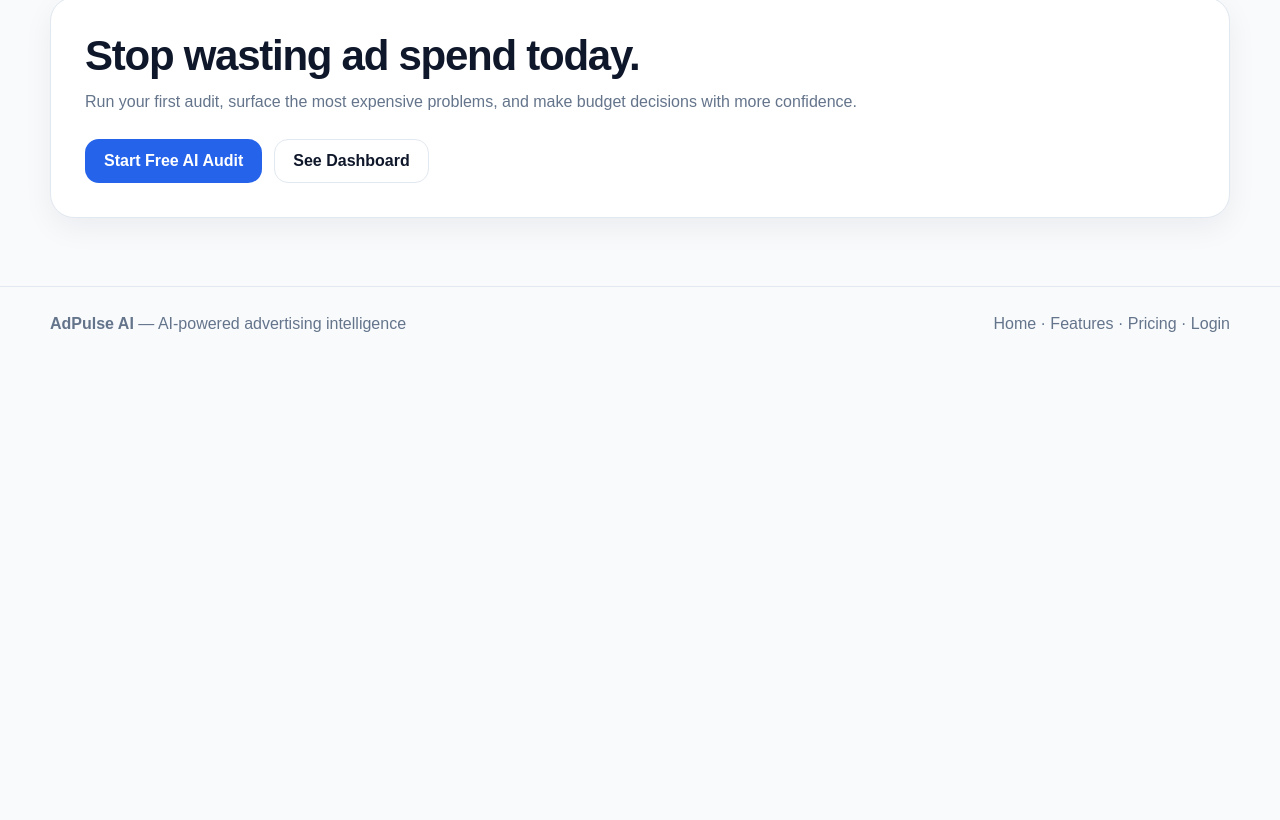
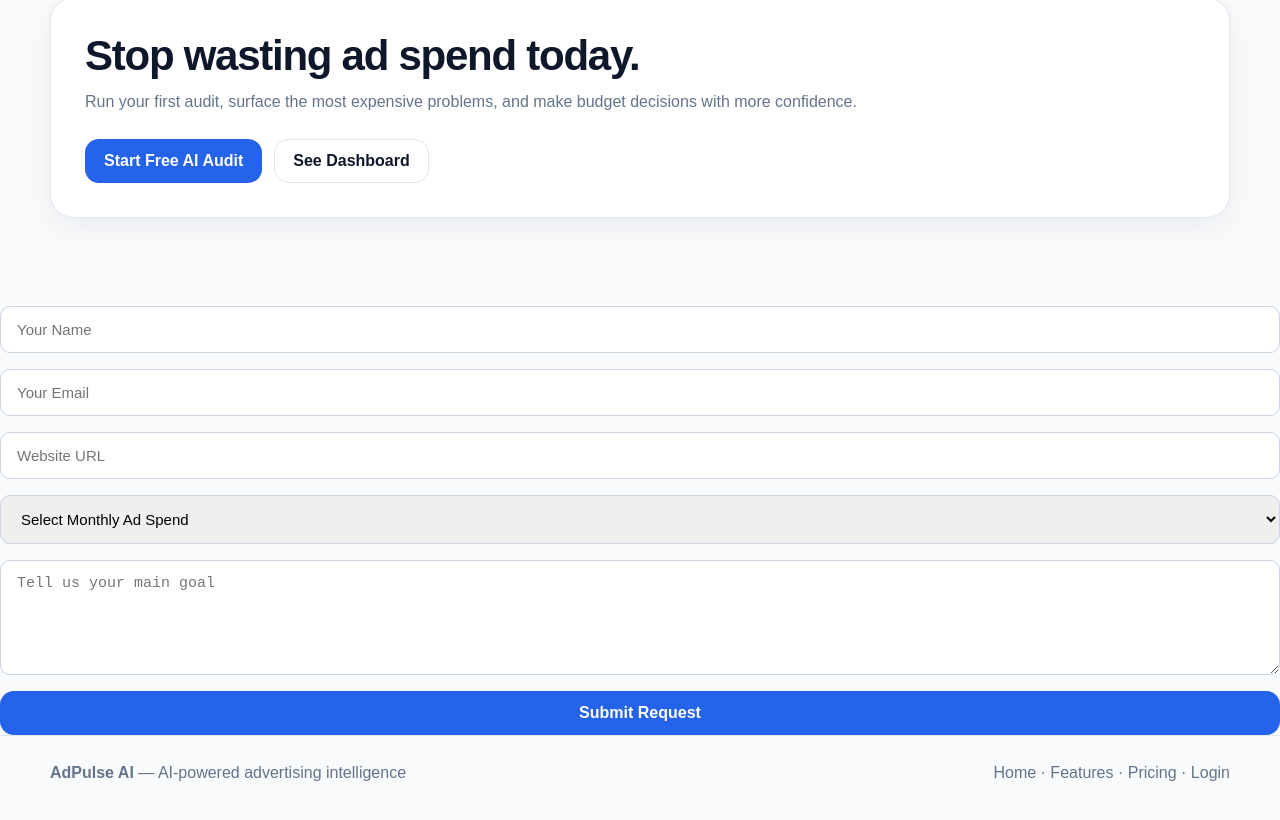
Before and after one commit to srinivarmab/adpulse-web, a Next.js app: page / in a window 1280 px wide. Shown: the part 3928-4748 px from the top of the page. Before the commit the page ends 4303 px from the top, so only its background shows below. Built offline with nearby package versions, Linux system fonts and the light colour scheme.

Commit message:
Update page.js

```diff
--- a/app/page.js
+++ b/app/page.js
@@ -243,6 +243,33 @@ export default function Page() {
           </div>
         </div>
       </section>
+                  <form
+  action="https://formsubmit.co/srinivarmab@gmail.com"
+  method="POST"
+  style={{ display: "grid", gap: 16, marginTop: 20 }}
+>
+
+  <input type="hidden" name="_subject" value="New AdPulse Lead 🚀" />
+  <input type="hidden" name="_captcha" value="false" />
+
+  <input name="name" type="text" placeholder="Your Name" style={inputStyle} />
+  <input name="email" type="email" placeholder="Your Email" style={inputStyle} />
+  <input name="website" type="text" placeholder="Website URL" style={inputStyle} />
+
+  <select name="budget" style={inputStyle} defaultValue="">
+    <option value="" disabled>Select Monthly Ad Spend</option>
+    <option>Less than $500</option>
+    <option>$500 - $1,000</option>
+    <option>$1,000 - $5,000</option>
+    <option>$5,000+</option>
+  </select>
+
+  <textarea name="goal" placeholder="Tell us your main goal" rows="5" style={inputStyle} />
+
+  <button className="btn btn-primary" type="submit">
+    Submit Request
+  </button>
+</form>
 
       <footer className="footer">
         <div className="container" style={{ display: "flex", justifyContent: "space-between", gap: 12, flexWrap: "wrap" }}>
```
